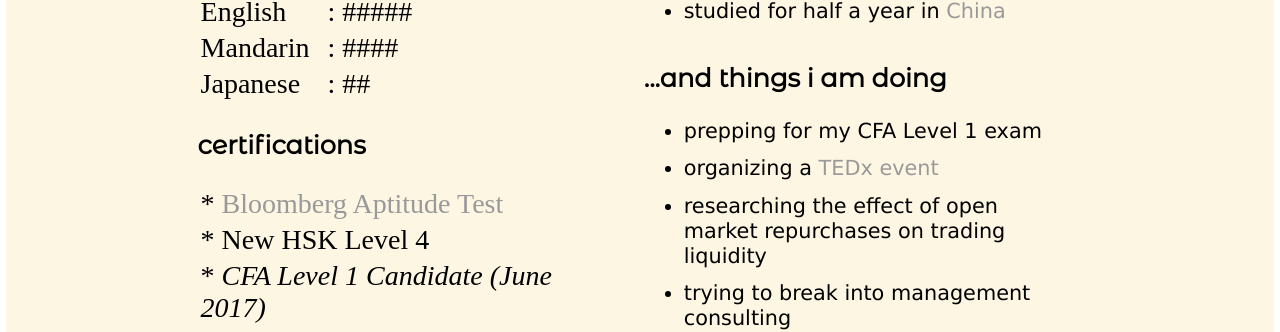
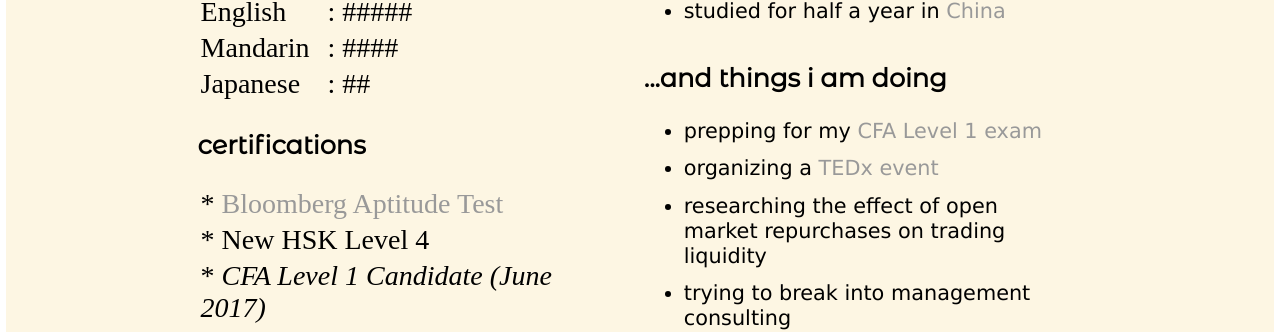
Before and after one commit to ryanjonathanb/ryanjonathanb.github.io, a Jekyll site: the page built from index.html, in a window 1280 px wide and 900 px high, scrolled down 3239 px. Shown: the part 141-473 px from the top of the window. Built offline with Jekyll 4.4.1, drawn with Linux system fonts in a browser that asks for light colours; some web fonts are replaced; some of the changed lines change nothing that is shown.

Commit message:
homepage

```diff
--- a/index.html
+++ b/index.html
@@ -108,7 +108,7 @@ title: ryanjonathanb - Ryan Jonathan Budiman
                 }
             </style>
 			<ul class="homepage" style="line-height: 1.2em; font-family: verdana; font-size: 1.3em;">
-					<li>prepping for my CFA Level 1 exam</li>
+					<li>prepping for my <a href="https://www.cfainstitute.org/about/difference/Pages/index.aspx">CFA Level 1 exam</a></li>
 					<li>organizing a <a href="https://www.ted.com/watch/tedx-talks">TEDx event</a></li>
 					<li>researching the effect of open market repurchases on trading liquidity</li>
 					<li>trying to break into management consulting</li>
```
